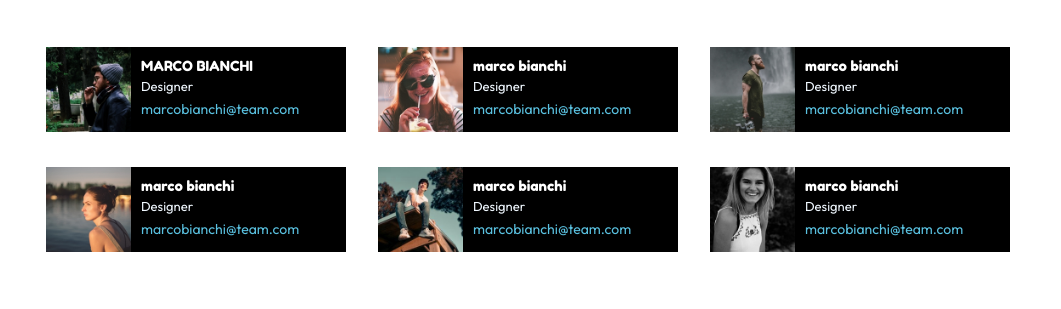
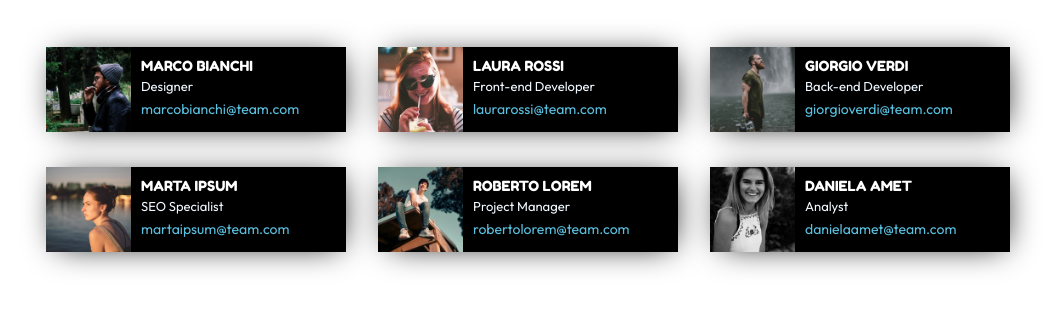
Before and after one commit to LoretaDibenedetto/html-css-flex-cards, a plain HTML site: page index.html in a window 1280 px wide. Shown: the part 151-460 px from the top of the page, without its empty margins (110-1171 px from the left). Drawn offline with Linux system fonts and the light colour scheme.

Commit message:
add box-shadow to card

```diff
--- a/css/style.css
+++ b/css/style.css
@@ -33,6 +33,8 @@
     width: 300px;
     background-color: black;
     margin: 10px 16px 25px;
+
+     box-shadow: 3px 2px 33px -9px #000000;
 }
 
 .image-card img{
--- a/index.html
+++ b/index.html
@@ -23,7 +23,7 @@
                             reiciendis quia fugit veritatis at sed magni nostrum, deserunt vitae. Itaque magnam ab atque nisi?
                         </p>
                 </div>
-
+            <!--card 1-->
             <div class="flex-container">
                 <div class="card">
                     <div class="image-card">
@@ -34,9 +34,9 @@
                       <h4>MARCO BIANCHI</h4>
                       <span>Designer</span>
                       <p>marcobianchi@team.com</p>
-
                 </div>
             </div>
+
              <!--card 2-->
            <div class="card">
                 <div class="image-card">
@@ -44,11 +44,12 @@
                 </div>
                 <div class="description-card">
 
-                    <h4>marco bianchi</h4>
-                    <span>Designer</span>
-                    <p>marcobianchi@team.com</p>
+                    <h4>LAURA ROSSI</h4>
+                    <span>Front-end Developer</span>
+                    <p>laurarossi@team.com</p>
                 </div>
            </div>
+
             <!--card 3-->
            <div class="card">
                 <div class="image-card">
@@ -56,9 +57,9 @@
                  </div>
                 <div class="description-card">
 
-                        <h4>marco bianchi</h4>
-                        <span>Designer</span>
-                        <p>marcobianchi@team.com</p>
+                        <h4>GIORGIO VERDI</h4>
+                        <span>Back-end Developer</span>
+                        <p>giorgioverdi@team.com</p>
                 </div>
            </div>
 
@@ -69,12 +70,13 @@
                     </div>
                      <div class="description-card">
 
-                            <h4>marco bianchi</h4>
-                            <span>Designer</span>
-                            <p>marcobianchi@team.com</p>
+                            <h4>MARTA IPSUM</h4>
+                            <span>SEO Specialist </span>
+                            <p>martaipsum@team.com</p>
 
                      </div>
             </div>
+
            <!--card 5-->
             <div class="card">
                 <div class="image-card">
@@ -82,11 +84,12 @@
                 </div>
                 <div class="description-card">
 
-                    <h4>marco bianchi</h4>
-                    <span>Designer</span>
-                    <p>marcobianchi@team.com</p>
+                    <h4>ROBERTO LOREM</h4>
+                    <span>Project Manager</span>
+                    <p>robertolorem@team.com</p>
                 </div>
             </div>
+
           <!--card 6-->
             <div class="card">
                 <div class="image-card">
@@ -94,9 +97,9 @@
                 </div>
                 <div class="description-card">
 
-                    <h4>marco bianchi</h4>
-                    <span>Designer</span>
-                    <p>marcobianchi@team.com</p>
+                    <h4>DANIELA AMET</h4>
+                    <span>Analyst</span>
+                    <p>danielaamet@team.com</p>
 
                 </div>
             </div>
```
Lines whose indentation alone changed are shown as unchanged.
